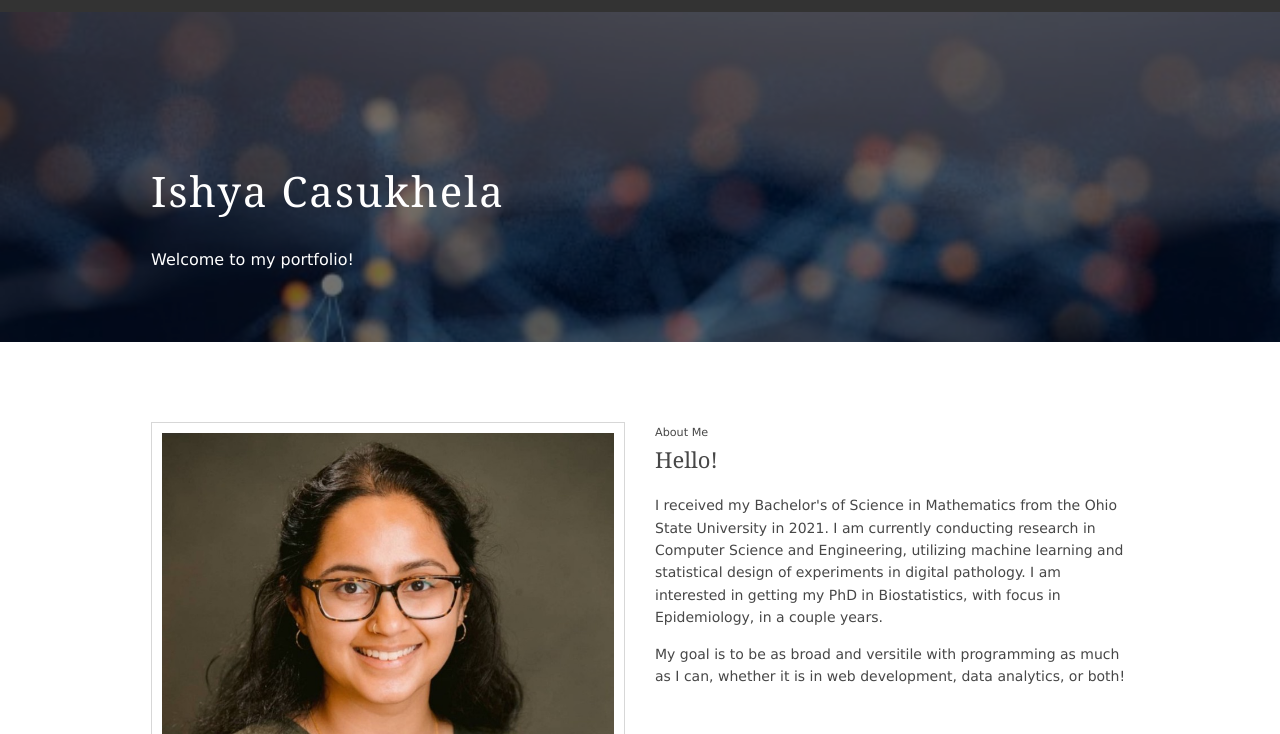
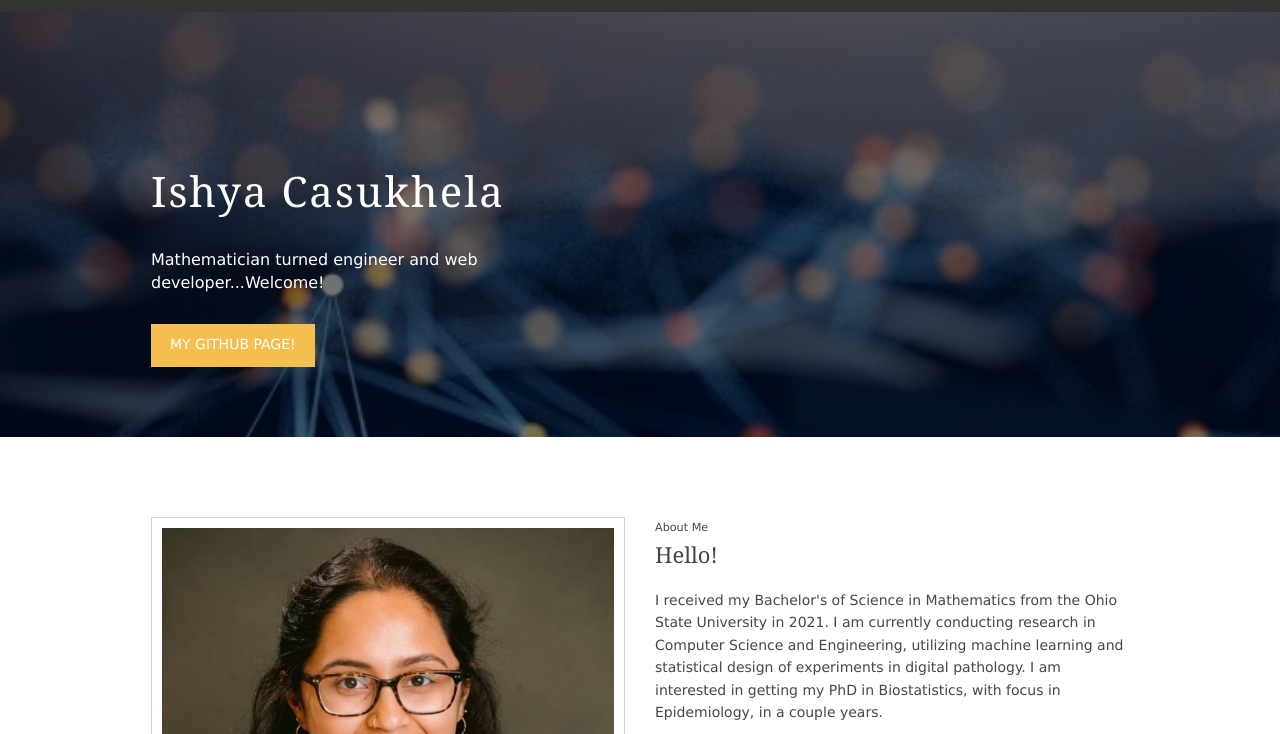
Before and after one commit to casukhelai/portfolio_pt2, a plain HTML site: page index.html in a window 1280 px wide. Shown: the part 40-774 px from the top of the page. Drawn offline with Linux system fonts and the light colour scheme.

Commit message:
finishing touches and added sun favicon

```diff
--- a/index.html
+++ b/index.html
@@ -15,6 +15,7 @@ Licence URI: https://www.os-templates.com/template-terms
 <!-- font awesome -->
 <link rel="stylesheet" href="https://pro.fontawesome.com/releases/v5.10.0/css/all.css" integrity="sha384-AYmEC3Yw5cVb3ZcuHtOA93w35dYTsvhLPVnYs9eStHfGJvOvKxVfELGroGkvsg+p" crossorigin="anonymous"/>
 <link href="layout/styles/layout.css" rel="stylesheet" type="text/css" media="all">
+<link rel="icon" href="./images/demo/backgrounds/sun_favicon.png">
 </head>
 <body id="top">
 
@@ -46,9 +47,9 @@ Licence URI: https://www.os-templates.com/template-terms
     <div id="pageintro" class="hoc clear">
       <article>
         <h2 class="heading">Ishya Casukhela</h2>
-        <p>Welcome to my portfolio!</p>
+        <p>Mathematician turned engineer and web developer...Welcome!</p>
         <!-- add link to downloadable resume -->
-        <!-- <footer><a class="btn" href="#">Download My Resume</a></footer> -->
+        <footer><a class="btn" href="https://github.com/casukhelai" target="_blank">My GitHub Page!</a></footer>
       </article>
     </div>
   </div>
@@ -119,7 +120,7 @@ Licence URI: https://www.os-templates.com/template-terms
       <h6 class="nospace">Interested in Learning More?</h6>
       <p class="nospace">Click the button on the right for a downloadble version of my resume!</p>
     </div>
-    <footer class="one_quarter"><a class="btn medium" href="images/demo/Casukhela, Ishya.pdf" download>Resume &raquo;</a></footer>
+    <footer class="one_quarter"><a class="btn medium" href="images/demo/Casukhela, Ishya.pdf" target="_blank" download>Resume &raquo;</a></footer>
   </article>
 </div>
 
@@ -209,23 +210,10 @@ Licence URI: https://www.os-templates.com/template-terms
         <li><i class="fa fa-envelope-o"></i> ishya.casukhela@gmail.com</li>
       </ul>
     </div>
-    <!-- <div class="one_third">
-      <h6 class="title">Libero sapien rhoncus</h6>
-      <ul class="nospace linklist">
-        <li><a href="#">Primis in faucibus orci</a></li>
-        <li><a href="#">Luctus et ultrices posuere</a></li>
-        <li><a href="#">Cubilia curae aenean quis</a></li>
-        <li><a href="#">Magna in tellus suscipit</a></li>
-        <li><a href="#">Consectetur quis quis ipsum</a></li>
-      </ul>
-    </div> -->
-
-    <!-- ################################################################################################ -->
   </footer>
 </div>
-<!-- ################################################################################################ -->
-<!-- ################################################################################################ -->
-<!-- ################################################################################################ -->
+
+<!--  License from template! I'm not touching this bc i don't want to get sued -->
 <div class="wrapper row5">
   <div id="copyright" class="hoc clear">
     <!-- ################################################################################################ -->
```
Also changed, not shown: images/demo/backgrounds/sun_favicon.png (added).
